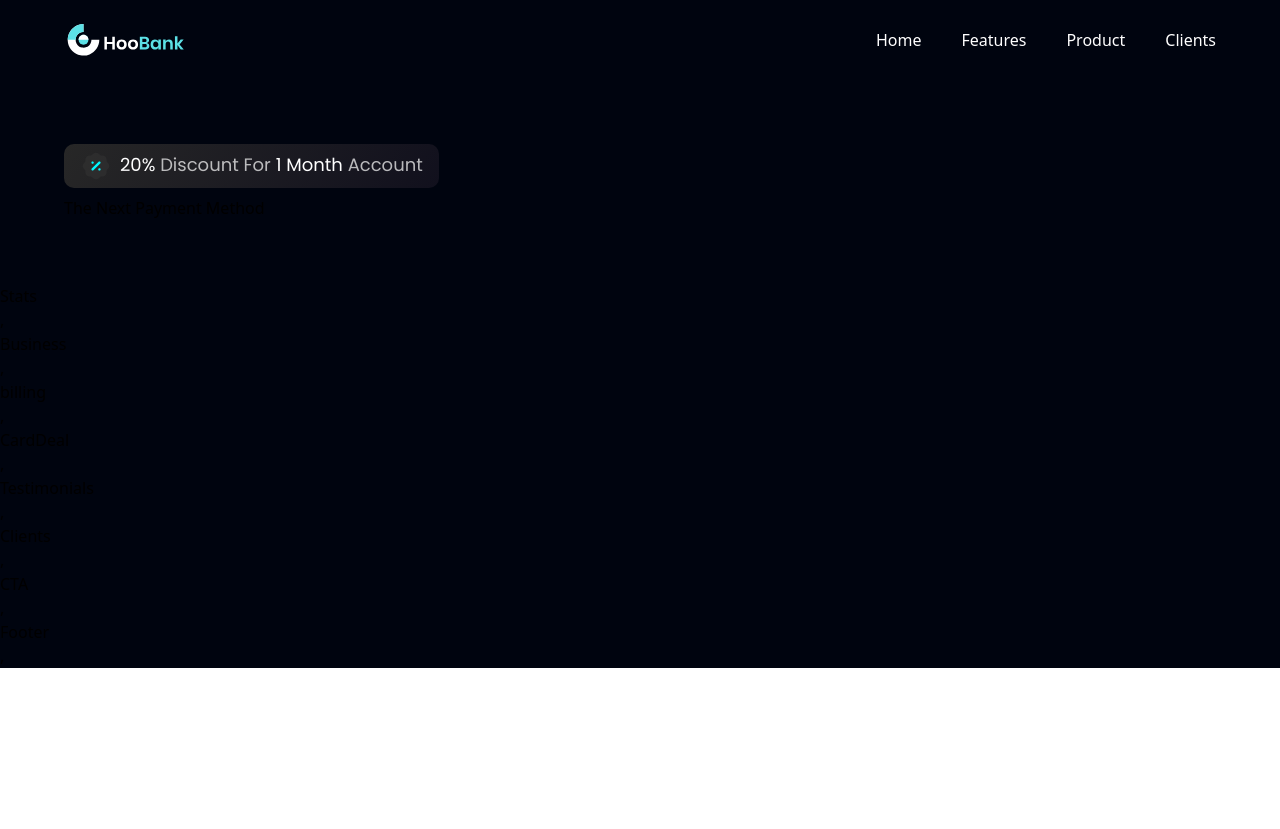
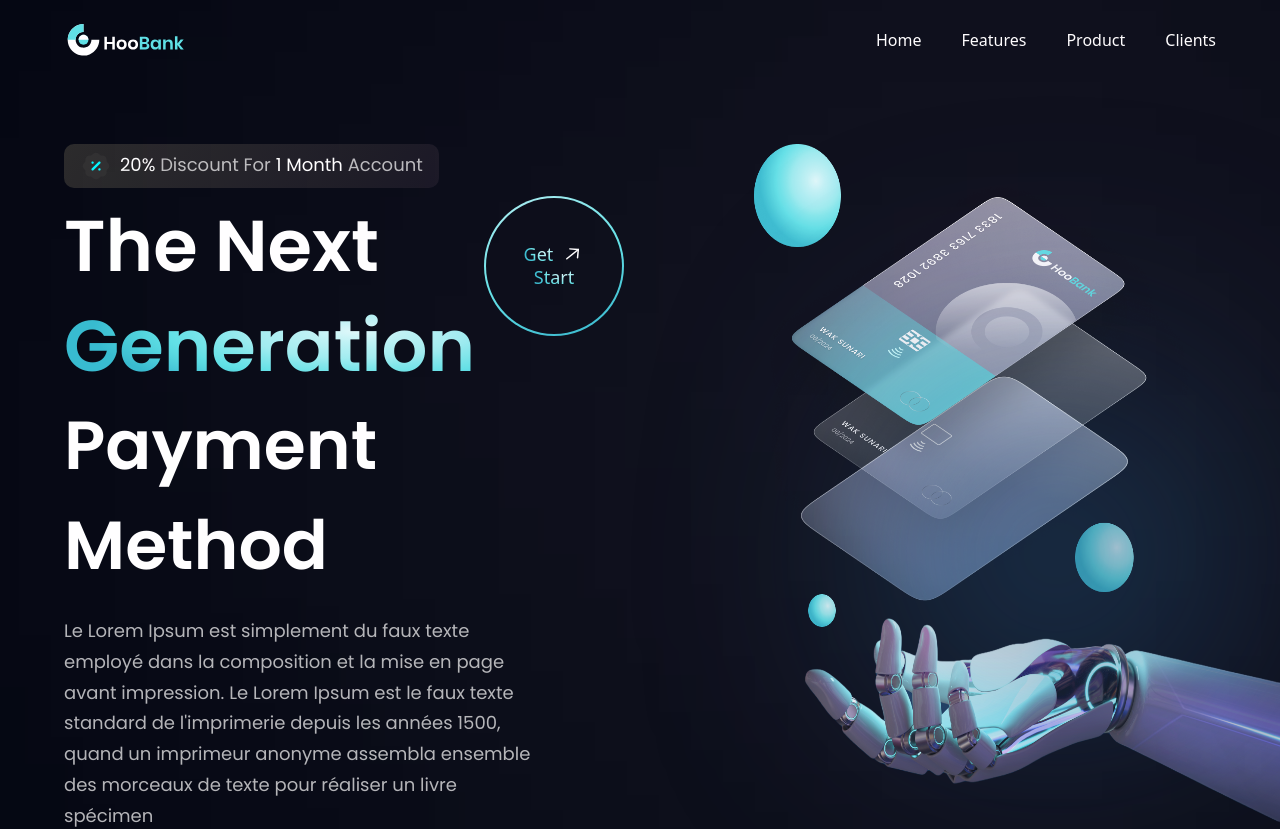
Before and after one commit to NOTamineRB/Tailwind_react, a React (Vite) app: page / in a window 1280 px wide. Shown: the top 829 px of the page. Before the commit the page ends 800 px from the top, so only its background shows below. Built offline with nearby package versions, Linux system fonts and the light colour scheme.

Commit message:
end Hero section

```diff
--- a/package.json
+++ b/package.json
@@ -4,7 +4,7 @@
   "version": "0.0.0",
   "type": "module",
   "scripts": {
-    "dev": "vite",
+    "dev": "vite --host ",
     "build": "vite build",
     "preview": "vite preview"
   },
@@ -21,4 +21,5 @@
     "tailwindcss": "^3.1.8",
     "vite": "^3.1.0"
   }
+
 }
--- a/src/components/GetStarted.jsx
+++ b/src/components/GetStarted.jsx
@@ -1,7 +1,20 @@
-import React from "react";
+import styles from "../style";
+import { arrowUp } from "../assets";
 
-const GetStarted = () => {
-  return <div>GetStarted</div>;
-};
+const GetStarted = () =>(
+   <div className={`${styles.flexCenter} w-[140px] h-[140px] rounded-full bg-blue-gradient p-[2px] cursor-pointer`}>
+    <div className={`${styles.flexCenter} flex-col bg-primary w-[100%] h-[100%] rounded-full`}>
+      <div className={`${styles.flexStart} flrx-row`}>
+        <p className="front-poppins font-meduim text-[18px] leading-[23px] mr-2">
+          <span className="text-gradient">Get</span>
+        </p>
+        <img src={arrowUp} alt="Arrow" className="w-[23px] h-[23px] object-contain" />
+      </div>
+      <p className="front-poppins font-meduim text-[18px] leading-[23px]">
+          <span className="text-gradient">Start</span>
+        </p>
+    </div>
+   </div>
+)
 
 export default GetStarted;
--- a/src/components/Hero.jsx
+++ b/src/components/Hero.jsx
@@ -1,5 +1,6 @@
 import style from "../style";
 import {discount,robot} from '../assets';
+import GetStarted from './GetStarted'
 const Hero = () => (
 <section id="home" className={`flex md:flex-row flex-col ${style.paddingY}`}>
   <div className={`flex-1 ${style.flexStart}  flex-col xl:px-0 sm:px-16 px-6`}>
@@ -17,13 +18,37 @@
 
 
     <div className="flex flex-row justify-between items-centre w-full">
-      <h1>
-        The Next
-        Payment Method
+      <h1 className="flex-1 font-poppins font-semibold ss:text-[72px] text-[52px] text-white ss:leading-[100px]">
+        The Next <br className="sm:block hidden" />{" "}
+        <span className="text-gradient">Generation</span>{" "}
       </h1>
+      <div className="ss:flex hidden md:mr-4 mr-0">
+          <GetStarted/>
+      </div>
     </div>
 
-
+  <h1 className="font-poppins font-semibold ss:text-[68px] text-[52px] text-white ss:leading-[100px] w-full">
+  Payment Method
+  </h1>
+    <p className={`${style.paragraph} max-w-[470px] mt-5`}>
+        Le Lorem Ipsum est simplement du faux texte employé dans
+        la composition et la mise en page avant impression.
+        Le Lorem Ipsum est le faux texte standard de
+        l'imprimerie depuis les années 1500,
+        quand un imprimeur anonyme assembla
+        ensemble des morceaux de texte pour
+        réaliser un livre spécimen
+    </p>
+    </div>
+    <div className={`flex-1 flex ${style.flexCenter} md:my-0 my-10 relative`}>
+      <img src={robot} alt="Billing" className="w-[100%] h-[100%]
+      relative z-index-[5] " />
+      <div className="absolute z-[0] w-[40%] h-[35%] top-0 pink__gradient"/>
+      <div className="absolute z-[0] w-[80%] h-[80%] rounded_full buttom-40 white__gradient"/>
+      <div className="absolute z-[0] w-[50%] h-[50%] right-20 buttom-20 blue__gradient"/>
+    </div>
+  <div className={`ss:hidden ${style.flexCenter}`}>
+  <GetStarted/>
   </div>
 </section>
 )
--- a/vite.config.js
+++ b/vite.config.js
@@ -3,5 +3,9 @@
 
 // https://vitejs.dev/config/
 export default defineConfig({
-  plugins: [react()]
+  plugins: [react()],
+  server: {
+    host: true
+}
+
 })
```
Also changed, not shown: 2 other files (tests, documents, lock files or other folders).
